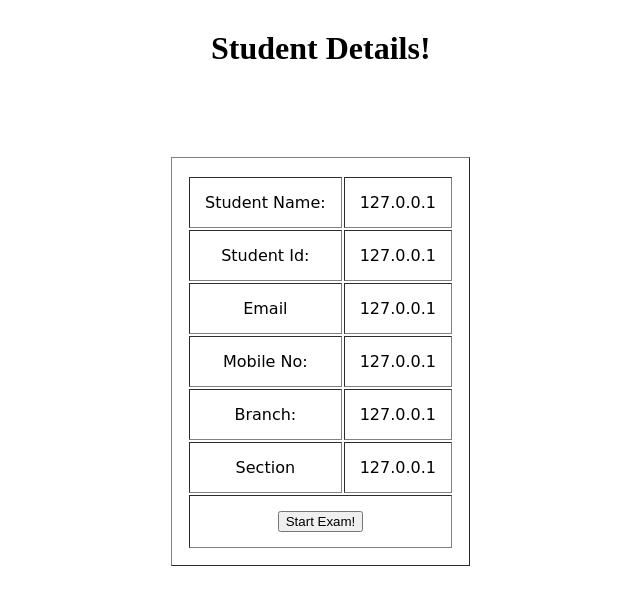
After one commit to ashutosh-7/exam_portal, a PHP site: page /exam_home.php in a window 1280 px wide. The commit adds this page. Shown: the top 605 px of the page, without its empty margins (297-937 px from the left). Run offline with PHP 8.4, Linux system fonts and the light colour scheme.

Commit message:
Add files via upload

```diff
--- /dev/null
+++ b/exam_home.php
@@ -0,0 +1,79 @@
+<?php
+require 'configure.php';
+$Ip=$_SERVER['REMOTE_ADDR'];
+?>
+
+<!DOCTYPE html>
+<html>
+<head>
+	<title>home
+	</title>
+	<style type="text/css">
+	.table
+		{
+			position: relative;
+	margin: auto;
+	z-index: 1;
+	text-align: center;
+	max-width: 600px;
+	padding-top: 50px;
+	padding-left: 30px;
+	padding-right: 30px;
+	margin-top: 40px;
+	padding-bottom: 30px;
+	border-radius: 25px;
+	margin-left: 430px;
+	color: black;
+	font-family: cursive;
+
+		}
+		.table1,tr,td{
+			padding: 15px;
+		}
+		#msg{
+
+				margin-top: 30px;
+
+	margin-left: 500px;
+		}
+	</style>
+</head>
+<body>
+	<div >
+		<h1 id="msg"> Student Details! </h1>
+		<div class="table">
+		<table border="1" class="table1">
+			<tr>
+				<tr><td><?php  echo "Student Name:"; ?></td>
+					<td><?php echo "".$Ip; ?></td>
+				</tr>
+				<tr>
+					<td><?php  echo "Student Id:"; ?></td>
+					<td><?php echo "".$Ip; ?></td>
+				</tr>
+				<tr>
+					<td><?php  echo "Email"; ?></td>
+					<td><?php echo "".$Ip; ?></td>
+				</tr>
+				<tr><td><?php  echo "Mobile No:"; ?></td>
+					<td><?php echo "".$Ip; ?></td>
+				</tr>
+				<tr>
+					<td><?php  echo "Branch:"; ?></td>
+					<td><?php echo "".$Ip; ?></td>
+				</tr>
+				<tr>
+					<td><?php  echo "Section"; ?></td>
+					<td><?php echo "".$Ip; ?></td>
+				</tr>
+				<tr>
+					<td colspan="2"><button>Start Exam!</button></td>
+				</tr>
+			</tr>
+		</table>
+		</div>
+
+	</div>
+
+</body>
+</html>
--- a/fetch.php
+++ b/fetch.php
@@ -52,7 +52,7 @@ echo "<p class=msg>Computer has been already registered</p>";
 break;
 }
 }
-if($num>6&&$k!=1)
+if($computer_system>6&&$k!=1)
 {
 echo" <p class=msg>No Computer System Is Free for Exam!</p> ";
 }
--- a/response.php
+++ b/response.php
@@ -27,7 +27,7 @@ border: 2px;
 <body>
      <div id="click">
 
-     <a href="#"><h1 >Click Here To START EXAM!</h1></a>
+     <a href="exam_home.php"><h1 >Click Here To START EXAM!</h1></a>
 
 </body>
 </html>
```
Also changed, not shown: allocation.php (+8 -3 lines).
